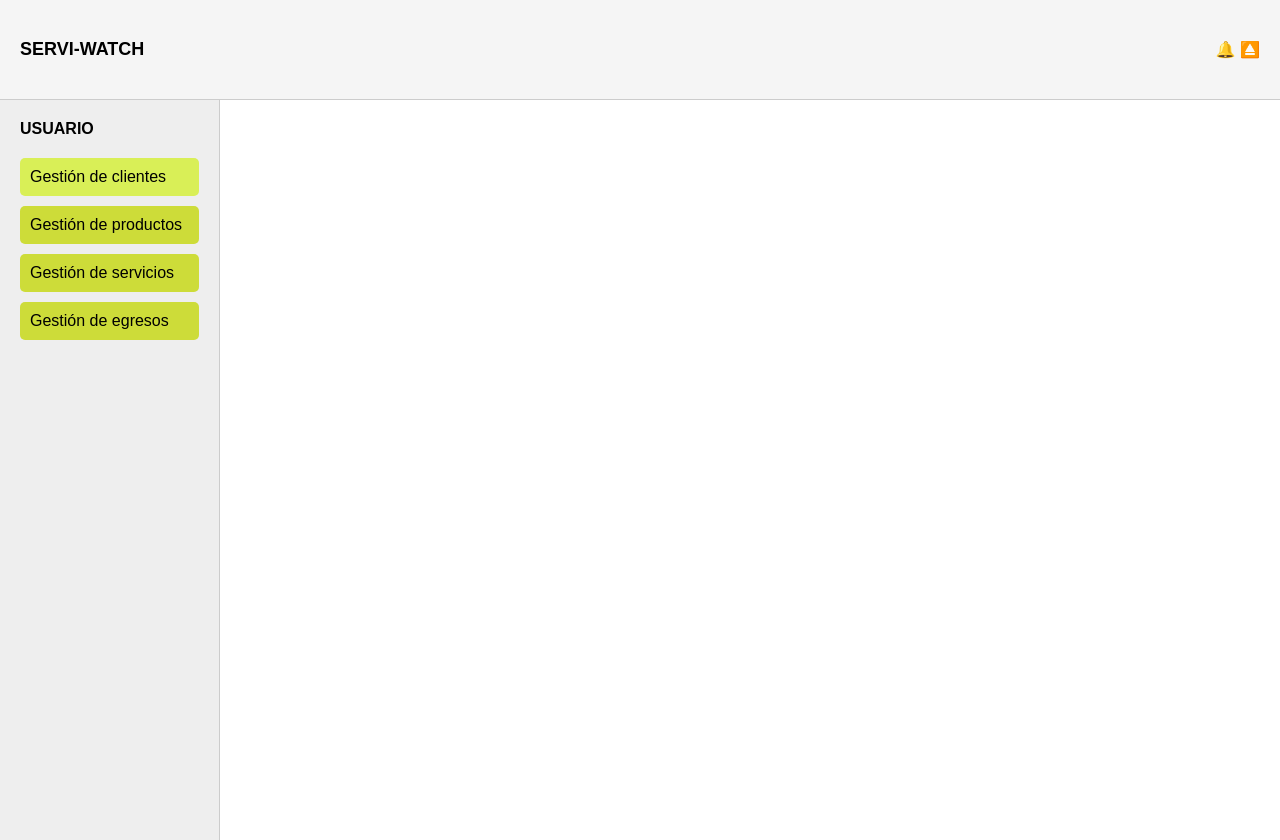
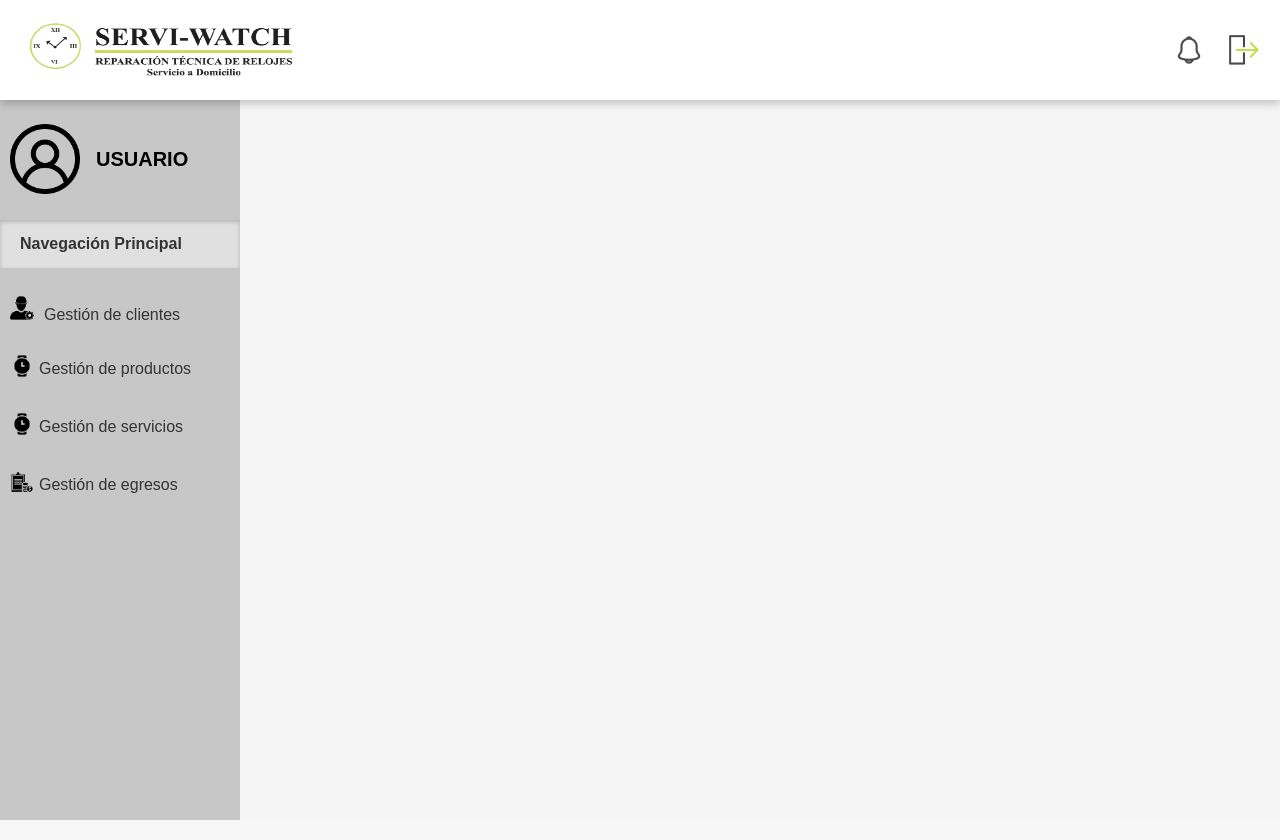
Before and after one commit to cordorat/Serviwatch, a Django app: template core/templates/base.html in a window 1280 px wide. Run offline with Django 5.2, Linux system fonts and the light colour scheme; the template is opened without the code that fills it, so the values that code supplies are empty.

Commit message:
Plantilla base para el dashboard

```diff
--- a/core/static/css/styles.css
+++ b/core/static/css/styles.css
@@ -1,195 +1,159 @@
-.custom-form-container {
-    max-width: 600px;
-    margin: 40px auto;
-    padding: 30px;
-    background-color: #ffffff;
-    border-radius: 12px;
-    box-shadow: 0 4px 12px rgba(0, 0, 0, 0.1);
+body {
+  background-color: #f5f5f5;
+  overflow: hidden;
 }
 
-  .custom-form-container h1 {
-    text-align: center;
-    margin-bottom: 30px;
+.header {
+  display: flex;
+  justify-content: space-between;
+  align-items: center;
+  background-color: white;
+  padding: 10px 20px;
+  box-shadow: 0 4px 8px rgba(0, 0, 0, 0.2);
+  height: 80px;
+  position: relative;
+  z-index: 10;
 }
 
-  * {
-    margin: 0;
-    padding: 0;
-    box-sizing: border-box;
-    font-family: sans-serif;
+.logo-container {
+  display: flex;
+  align-items: center;
+  margin-right: 10px;
 }
 
-  body, html {
-    height: 100%;
+.logo{
+  width: 280px;
+  height: 250px;
+  border-radius: 50%;
+  display: flex;
+  justify-content: center;
+  align-items: center;
+  margin-right: 10px;
 }
 
-  .container {
+.header-icons {
   display: flex;
-    height: 100vh;
+
+}
+
+.icon-container {
+  width: 30px;
+  height: 30px;
+  display: flex;
+  justify-content: center;
+  align-items: center;
+  margin-left: 18px;
+  margin-right: 7px;
+
+}
+
+
+.main-container {
+  display: flex;
+  height: calc(100vh - 80px);
 }
 
 .sidebar {
-    width: 220px;
-    background-color: #eeeeee;
-    padding: 20px;
-    display: flex;
-    flex-direction: column;
-  }
-
-  .logo {
-    font-weight: bold;
-    font-size: 18px;
-    margin-bottom: 20px;
-  }
-
-  .user {
-    margin-bottom: 20px;
-  }
-
-  .sidebar ul {
-    list-style: none;
+  width: 240px;
+  background-color: #C7C7C7;
   padding: 0;
 }
 
-  .sidebar li {
-    padding: 10px;
-    cursor: pointer;
-    border-radius: 4px;
+
+.user-info {
+  display: flex;
+  align-items: center;
+  padding: 20px;
+  border-bottom: 2px solid #C7C7C7;
 }
 
-  .sidebar li.active,
-  .sidebar li:hover {
-    background-color: #d9ef57;
+.user-avatar {
+  width: 50px;
+  height: 50px;
+  border-radius: 50%;
+  display: flex;
+  justify-content: center;
+  align-items: center;
+  margin-right: 15px;
+  font-size: 24px;
 }
 
-  .main-content {
-    flex: 1;
-    display: flex;
-    flex-direction: column;
+.user-active{
+  width: 240px;
+  border-radius: 5px;
+  background-color: #C9DC4E;
+  position: absolute;
+  padding: 0;
+  box-shadow: 0 4px 8px rgba(0, 0, 0, 0.2);
 }
 
-  .topbar {
-    background-color: #f5f5f5;
-    height: 50px;
-    display: flex;
-    justify-content: flex-end;
-    align-items: center;
-    padding: 0 20px;
+.user-info h2 {
+  font-size: 20px;
+  color: #000000;
+  font-weight: bold;
+  padding: 11px;
 }
 
-  .icons span {
-    margin-left: 15px;
-    cursor: pointer;
+.nav-header {
+  padding: 15px 20px;
+  font-size: 16px;
+  color: #333;
+  font-weight: bold;
+  background-color: #e0e0e0; /* Fondo ligeramente diferente */
+  box-shadow: inset 0 2px 4px rgba(0, 0, 0, 0.2);
 }
 
-  .content {
-    padding: 40px;
-    display: flex;
-    flex-direction: column;
-    gap: 15px;
-    position: relative;
+.main-nav {
+  padding: 0;
+  margin: 0; /* Eliminar margen superior */
 }
 
-  form {
-    display: flex;
-    flex-direction: column;
-    gap: 10px;
-    max-width: 300px;
+.main-nav ul {
+  list-style: none;
+  padding: 0;
+  text-decoration: none;
 }
 
-  input {
-    padding: 10px;
-    border: 1px solid #ccc;
-    border-radius: 4px;
+.main-nav li {
+  padding: 12px 10px;
+  display: flex;
+  align-items: center;
+  cursor: pointer;
+  color: #333;
+  font-size: 16px;
+  border-bottom: 5px solid #C7C7C7;
+  text-decoration: none;
 }
 
-  .form-buttons {
-    display: flex;
-    gap: 10px;
-    margin-top: 10px;
+.icon-user {
+  width: 80px;
+  height: 80px;
+  font-size: 20px;
+  object-fit: contain;
 }
 
-  .btn {
-    padding: 10px 20px;
-    border: none;
-    border-radius: 6px;
-    cursor: pointer;
-    font-weight: bold;
+.icon {
+  width: 24px;
+  height: 24px;
+  font-size: 14px;
+  object-fit: contain;
 }
 
-  .save {
-    background-color: #cddc39;
-  }
-
-  .cancel {
-    background-color: #e0e0e0;
-  }
-
-  .reloj-img {
-    position: absolute;
-    right: 50px;
-    top: 80px;
-    width: 150px;
-  }
-
-  body {
-    margin: 0;
-    font-family: Arial, sans-serif;
-  }
-
-  .topbar {
-    background-color: #f5f5f5;
-    height: 100px;
-    display: flex;
-    justify-content: space-between;
-    align-items: center;
-    padding: 0 20px;
-    border-bottom: 1px solid #ccc;
-  }
-
-  .topbar-left {
-    font-weight: bold;
+.main-nav li span {
+  margin-right: 5px;
   font-size: 18px;
 }
 
-  .main-container {
-    display: flex;
-    height: calc(100vh - 60px); /* Resta altura de la topbar */
+.main-nav li.active {
+  background-color: #C9DC4E;
+  font-weight: bold;
+  border: 2px solid #626E15;
+  box-shadow: 0 4px 8px rgba(0, 0, 0, 0.2);
+  text-decoration: none;
+  border-radius: 5px;
 }
 
-  .sidebar {
-    width: 220px;
-    background-color: #eee;
-    padding: 20px;
-    box-sizing: border-box;
-    border-right: 1px solid #ccc;
+a, a:link, a:visited, a:hover, a:active, a:focus {
+  text-decoration: none !important;
+  color: inherit !important;
 }
-
-  .sidebar .user {
-    font-weight: bold;
-    margin-bottom: 20px;
-  }
-
-  .sidebar ul {
-    list-style: none;
-    padding: 0;
-  }
-
-  .sidebar li {
-    padding: 10px;
-    margin-bottom: 10px;
-    background-color: #cddc39;
-    border-radius: 5px;
-    cursor: pointer;
-  }
-
-  .sidebar li:hover {
-    background-color: #bcd22e;
-  }
-
-  .content {
-    flex-grow: 1;
-    padding: 40px;
-    box-sizing: border-box;
-    background-color: #fff;
-  }
--- a/core/templates/base.html
+++ b/core/templates/base.html
@@ -5,14 +5,24 @@
   <meta charset="UTF-8">
   <title>{% block title %}Servi-Watch{% endblock %}</title>
   <link rel="stylesheet" href="{% static 'css/styles.css' %}">
+  <link rel="stylesheet" href="{% static 'css/formularios.css' %}">
 </head>
 <body>
   <!-- Barra superior -->
-  <header class="topbar">
-    <div class="topbar-left">SERVI-WATCH</div>
-    <div class="topbar-right">
-      <span class="icon-bell">🔔</span>
-      <span class="icon-logout">⏏️</span>
+  <header class="header">
+    <div class="logo-container">
+      <img src="{% static 'images/logo.png' %}" alt="Logo" class="logo">
+    </div>
+
+    <div class="header-icons">
+      {% if not user.is_superuser %}
+      <a href="" class="icon-container">
+        <img src="{% static 'images/campana-nuevo.png' %}" alt="Notificaciones" class="icon-container">
+      </a>
+      {% endif %}
+      <a href="" class="icon-container">
+        <img src="{% static 'images/salida.png' %}" alt="Salir" class="icon-container">
+      </a>
     </div>
   </header>
 
@@ -20,13 +30,80 @@
   <div class="main-container">
     <!-- Sidebar izquierda -->
     <aside class="sidebar">
-      <div class="user">USUARIO</div>
-      <nav>
+      <div class="user-info {% if '/usuario' in request.path or request.path == '/admin' %} user-active {% endif %}">
+        <div class="user-avatar">
+          <img src="{% static 'images/avatar (1).png' %}" alt="Usuario" class="icon-user">
+        </div>
+        {% if user.is_superuser %}
+        <h2>ADMIN</h2>
+        {% else %}
+        <h2>USUARIO</h2>
+        {% endif %}
+      </div>
+
+      <div class="nav-header">
+        Navegación Principal
+      </div>
+
+      <nav class="main-nav">
         <ul>
-          <li class="active">Gestión de clientes</li>
-          <li>Gestión de productos</li>
-          <li>Gestión de servicios</li>
-          <li>Gestión de egresos</li>
+          {% if user.is_superuser %}
+          <li class="{% if '/productos/' in request.path or request.path == '/productos' %} active {% endif %}">
+            <a href="{% url 'cliente_list' %}">
+              <span>
+                <img src="{% static 'images/reloj 1.png' %}" alt="Productos" class="icon">
+              </span>
+              Gestión de productos
+            </a>
+          </li>
+          <li class="{% if '/empleados/' in request.path or request.path == '/empleados' %} active {% endif %}">
+            <span>
+              <img src="{% static 'images/clientes.png' %}" alt="Empleados" class="icon">
+            </span>
+            Gestión de empleados
+          </li>
+          <li class="{% if '/usuarios/' in request.path or request.path == '/usuarios' %} active {% endif %}">
+            <span>
+              <img src="{% static 'images/usuarios.png' %}" alt="Usuarios" class="icon">
+            </span>
+            Gestión de usuarios
+          </li>
+          <li class="{% if '/reportes/' in request.path or request.path == '/reportes' %} active {% endif %}">
+            <span>
+              <img src="{% static 'images/reportes.png' %}" alt="Reportes" class="icon">
+            </span>
+            Gestión de ingresos/egresos
+          </li>
+
+          {% else %}
+
+          <li class="{% if '/clientes/' in request.path or request.path == '/clientes' %} active {% endif %}">
+            <a href="{% url 'cliente_list' %}">
+              <span>
+                <img src="{% static 'images/clientes.png' %}" alt="Clientes" class="icon">
+              </span>
+              Gestión de clientes
+            </a>
+          </li>
+          <li class="{% if '/productos/' in request.path or request.path == '/productos' %} active {% endif %}">
+            <span>
+              <img src="{% static 'images/reloj 1.png' %}" alt="Productos" class="icon">
+            </span>
+            Gestión de productos
+          </li>
+          <li class="{% if '/servicios/' in request.path or request.path == '/servicios' %} active {% endif %}">
+            <span>
+              <img src="{% static 'images/reloj 1.png' %}" alt="Servicios" class="icon">
+            </span>
+            Gestión de servicios
+          </li>
+          <li class="{% if '/egresos/' in request.path or request.path == '/egresos' %} active {% endif %}">
+            <span>
+              <img src="{% static 'images/reportes.png' %}" alt="Egresos" class="icon">
+            </span>
+            Gestión de egresos
+          </li>
+          {% endif %}
         </ul>
       </nav>
     </aside>
--- a/core/templates/cliente/cliente_form.html
+++ b/core/templates/cliente/cliente_form.html
@@ -11,7 +11,7 @@
     {{ form.as_p }}
     <div class="form-buttons">
       <button class="btn save" type="submit">GUARDAR</button>
-      <a href="#" class="btn cancel">CANCELAR</a>
+      <button href="#" class="btn cancel">CANCELAR</button>
     </div>
   </form>
 
```
Also changed, not shown: core/static/css/formularios.css (added, +54 -0 lines), core/static/images/avatar (1).png (added), core/static/images/campana-nuevo.png (added), core/static/images/clientes.png (added), core/static/images/logo.png (added), core/static/images/reloj 1.png (added), core/static/images/reportes.png (added), core/static/images/salida.png (added), core/static/images/usuarios.png (added), 1 other file. Lines whose indentation alone changed are shown as unchanged.
